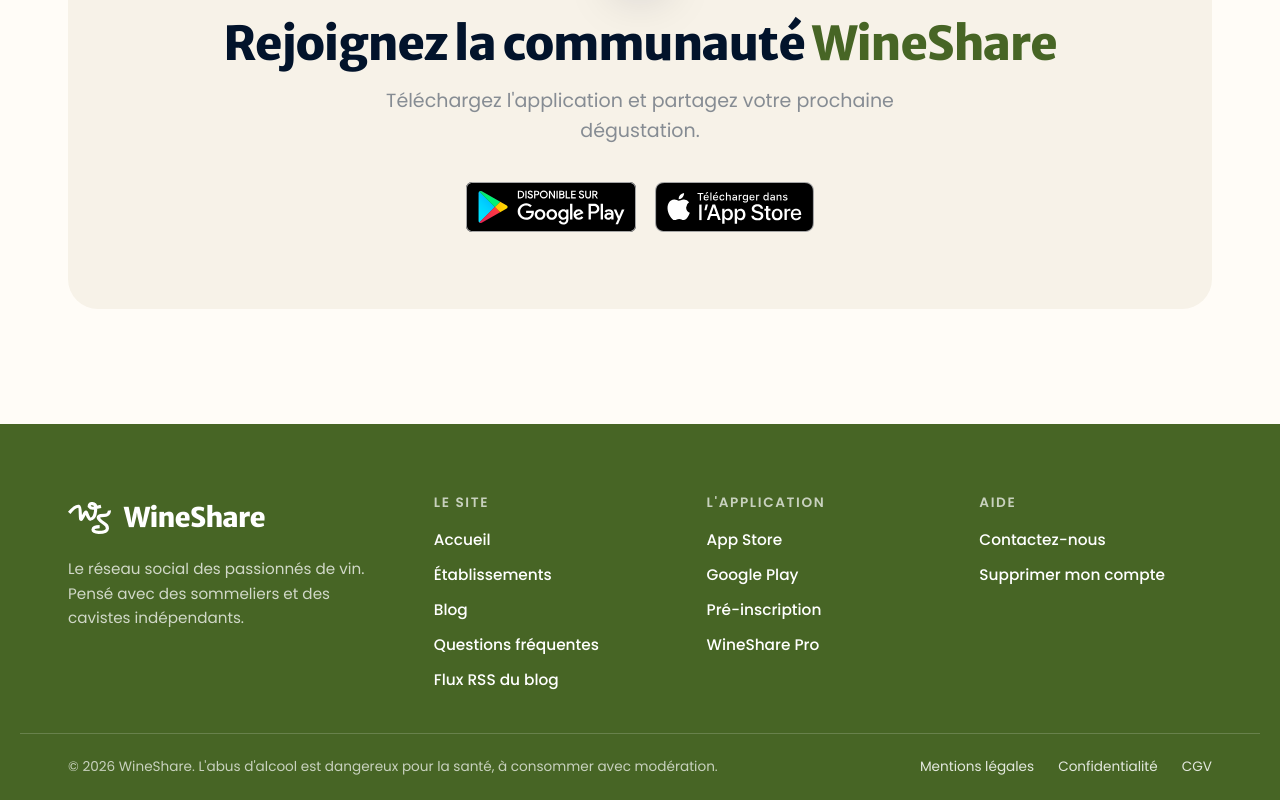
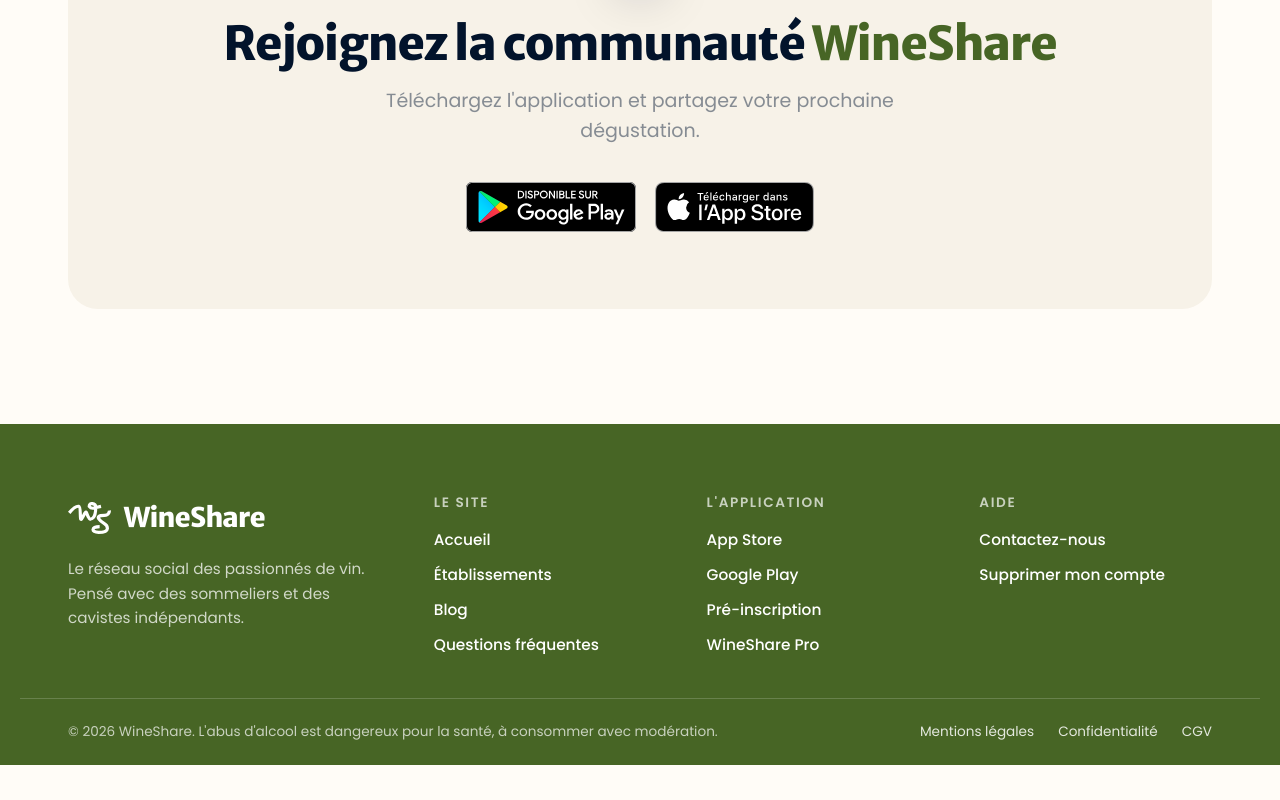
Before and after one commit to Wineshare/Wineshare, a React (Vite) app: page / in a window 1280 px wide. Shown: the part 6940-7740 px from the top of the page. After the commit the page ends 7705 px from the top, so only its background shows below. Built offline with nearby package versions, Linux system fonts and the light colour scheme.

Commit message:
Update Footer.jsx

```diff
--- a/src/components/Footer.jsx
+++ b/src/components/Footer.jsx
@@ -19,7 +19,6 @@
             <li><Link to="/etablissements">Établissements</Link></li>
             <li><Link to="/blog">Blog</Link></li>
             <li><Link to="/#faq">Questions fréquentes</Link></li>
-            <li><a href="/rss.xml">Flux RSS du blog</a></li>
           </ul>
         </div>
         <div>
```
